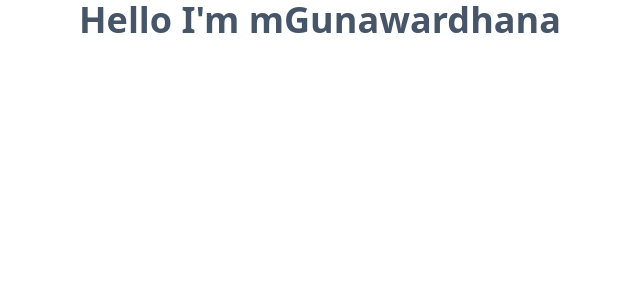
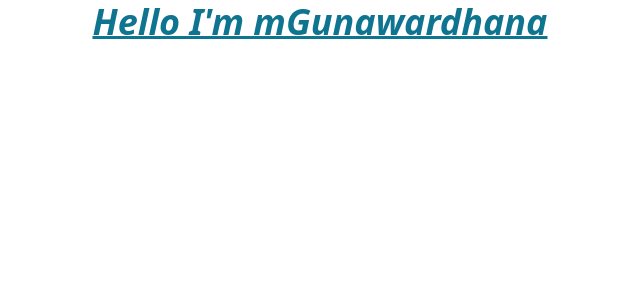
Before and after one commit to mGunawardhana/Learning-react, a React (Create React App) app: page / in a window 1280 px wide. Shown: the top 300 px of the page, without its empty margins (320-960 px from the left). Built offline with nearby package versions, Linux system fonts and the light colour scheme.

Commit message:
ading colour using tailwind

```diff
--- a/src/index.css
+++ b/src/index.css
@@ -22,7 +22,7 @@ code {
 @layer base{
   /* you can add more genaric styles here */
 h1{
-@apply text-center text-slate-600	 lg:text-4xl font-bold;
+@apply text-center text-cyan-700 pt-4 italic lg:text-4xl font-bold underline underline-offset-1 animate-bounce;
 
 }
 
--- a/tailwind.config.js
+++ b/tailwind.config.js
@@ -6,6 +6,7 @@ module.exports = {
     ".src/**/*.{js,jsx,ts,tsx}"
   ],
   theme: {
+  /*  */
     extend: {},
   },
   plugins: [],
```
